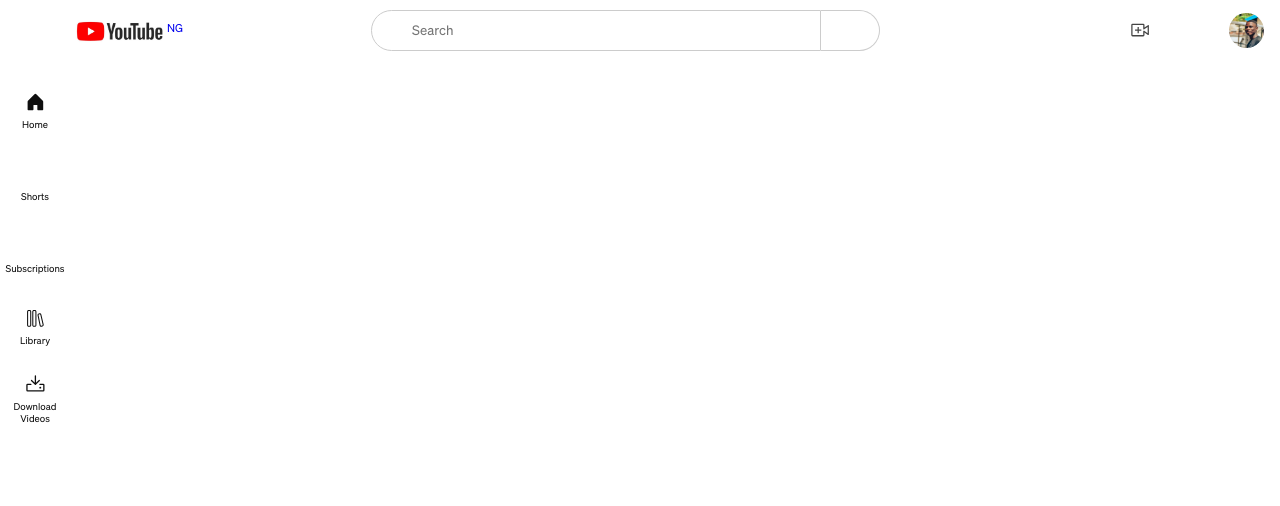
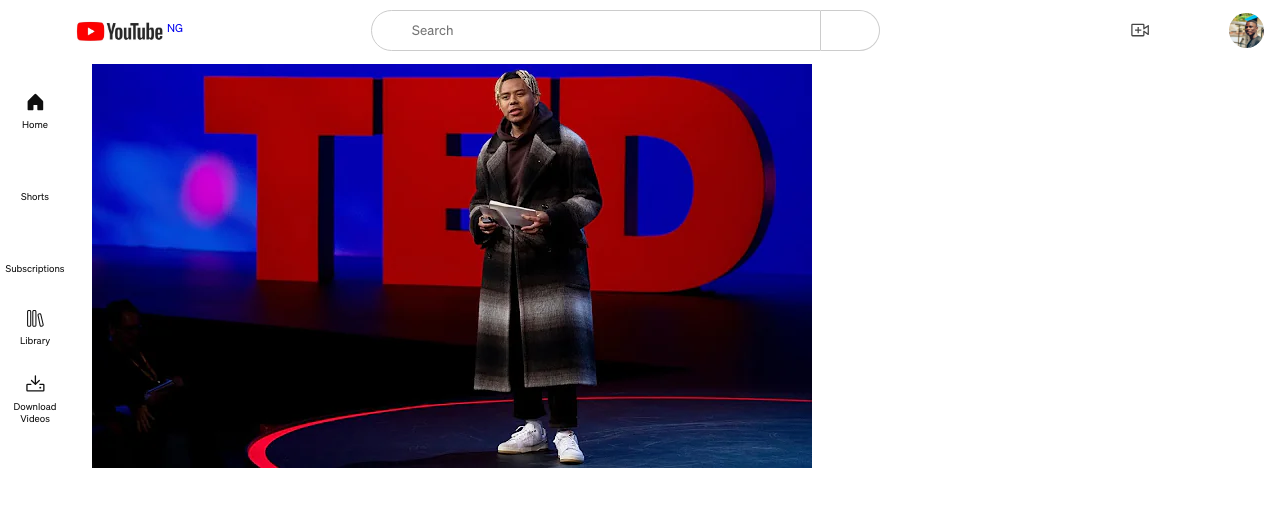
Before and after one commit to OkeleyeVick/YoutubeClone, a React (Create React App) app: page / in a window 1280 px wide. Shown: the top 506 px of the page. Built offline with nearby package versions, Linux system fonts and the light colour scheme; some icons are missing.

Commit message:
effect changes made

```diff
--- a/src/assets/css/IndexPageStyles.jsx
+++ b/src/assets/css/IndexPageStyles.jsx
@@ -1,3 +1,4 @@
+import { Link } from "react-router-dom";
 import styled from "styled-components";
 
 export const GridWrapper = styled.div`
@@ -6,7 +7,7 @@
 	gap: 0.5rem;
 `;
 
-export const EachGridItem = styled.div`
+export const EachGridItem = styled(Link)`
 	transition: ${({ theme }) => {
 		const { properties } = theme;
 		return properties.transition;
@@ -27,7 +28,7 @@
 `;
 
 export const Image = styled.img`
-	border-radius: 50%;
-	width: 40px;
 	aspect-ratio: 1 / 1;
 `;
+
+// export const
--- a/src/components/Index.jsx
+++ b/src/components/Index.jsx
@@ -1,10 +1,35 @@
 import React from "react";
-import { EachGridItem, GridWrapper } from "../assets/css/IndexPageStyles";
+import { Details, EachGridItem, GridWrapper, Image, ImageContainer } from "../assets/css/IndexPageStyles";
+import ImageOne from "../assets/images/image1.webp";
+import ImageTwo from "../assets/images/image1.webp";
+import ImageThree from "../assets/images/image1.webp";
+import ImageFour from "../assets/images/image1.webp";
+import ImageFive from "../assets/images/image1.webp";
 
+const images = [
+	{
+		pathname: "/",
+		image: ImageOne,
+		imageTitle: "Listening to TED Motivation",
+		views: "200k",
+		duration: "2 weeks ago",
+		profile_image: "image1.webp",
+	},
+];
 const IndexPage = () => {
 	return (
 		<GridWrapper>
-			<EachGridItem></EachGridItem>
+			{images.map((eachItem, index) => {
+				const { image, imageTitle, views, duration, profile_image, pathname } = eachItem;
+				return (
+					<EachGridItem key={index} to={pathname}>
+						<ImageContainer>
+							<Image src={image} />
+						</ImageContainer>
+						<Details></Details>
+					</EachGridItem>
+				);
+			})}
 		</GridWrapper>
 	);
 };
```
